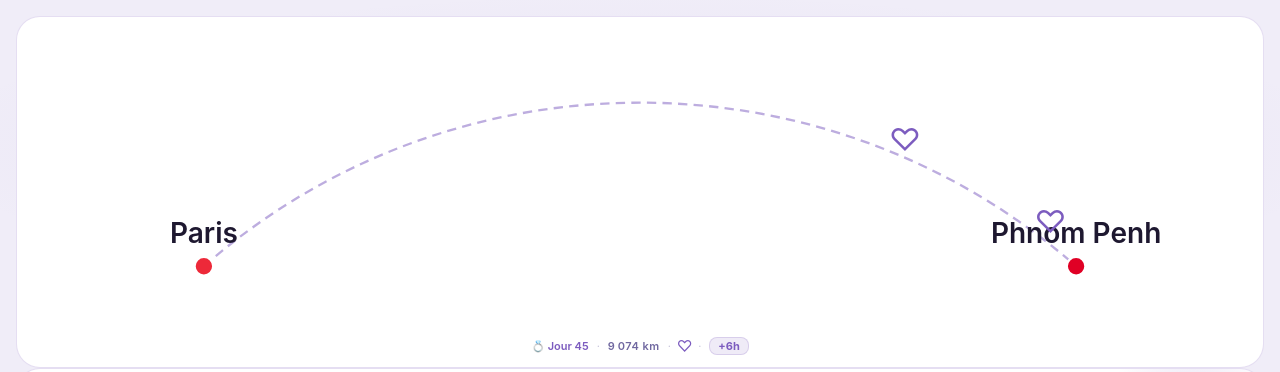
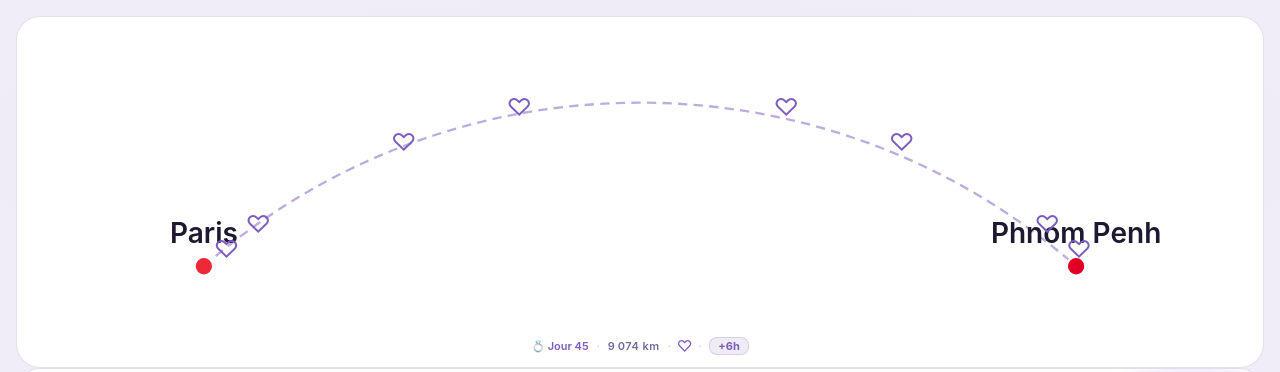
Before and after one commit to chetana/9074km, a SvelteKit app: page /horloge in a window 1280 px wide. Shown: the top 372 px of the page. Built offline with nearby package versions, Linux system fonts and the light colour scheme.

Commit message:
feat: 8 coeurs animés Paris↔Phnom Penh (08/08/88)

```diff
--- a/src/routes/horloge/+page.svelte
+++ b/src/routes/horloge/+page.svelte
@@ -53,9 +53,15 @@
 			<circle class="pin pin-pp" cx="680" cy="160" r="6"/>
 			<text class="pin-label" x="680" y="145" text-anchor="middle">Phnom Penh</text>
 
-			<!-- ── Cœurs animés ── -->
-			<text class="heart heart-1">♡</text>
-			<text class="heart heart-2">♡</text>
+			<!-- ── 8 cœurs animés (4 Paris→PP, 4 PP→Paris) ── -->
+			<text class="heart fwd" style="animation-delay: 0s">♡</text>
+			<text class="heart fwd" style="animation-delay: 1.5s">♡</text>
+			<text class="heart fwd" style="animation-delay: 3s">♡</text>
+			<text class="heart fwd" style="animation-delay: 4.5s">♡</text>
+			<text class="heart bwd" style="animation-delay: 0s">♡</text>
+			<text class="heart bwd" style="animation-delay: 1.5s">♡</text>
+			<text class="heart bwd" style="animation-delay: 3s">♡</text>
+			<text class="heart bwd" style="animation-delay: 4.5s">♡</text>
 		</svg>
 		<div class="map-footer">
 			<span class="map-together">💍 Jour {daysTogether}</span>
@@ -272,34 +278,26 @@
 	}
 
 	.heart {
-		font-size: 20px;
+		font-size: 16px;
 		fill: var(--accent);
 		offset-path: path("M 120,160 C 280,20 520,20 680,160");
 		offset-rotate: 0deg;
 	}
 
-	/* Cœur 1 : Paris → Phnom Penh */
-	.heart-1 {
-		animation: fly-forward 6s ease-in-out infinite;
-	}
-
-	/* Cœur 2 : Phnom Penh → Paris (décalé de 3s) */
-	.heart-2 {
-		animation: fly-backward 6s ease-in-out infinite;
-		animation-delay: 3s;
-	}
+	.fwd { animation: fly-forward 6s ease-in-out infinite; }
+	.bwd { animation: fly-backward 6s ease-in-out infinite; }
 
 	@keyframes fly-forward {
 		0%   { offset-distance: 0%;   opacity: 0; }
-		5%   { opacity: 1; }
-		95%  { opacity: 1; }
+		8%   { opacity: 1; }
+		92%  { opacity: 1; }
 		100% { offset-distance: 100%; opacity: 0; }
 	}
 
 	@keyframes fly-backward {
 		0%   { offset-distance: 100%; opacity: 0; }
-		5%   { opacity: 1; }
-		95%  { opacity: 1; }
+		8%   { opacity: 1; }
+		92%  { opacity: 1; }
 		100% { offset-distance: 0%;   opacity: 0; }
 	}
 
```
